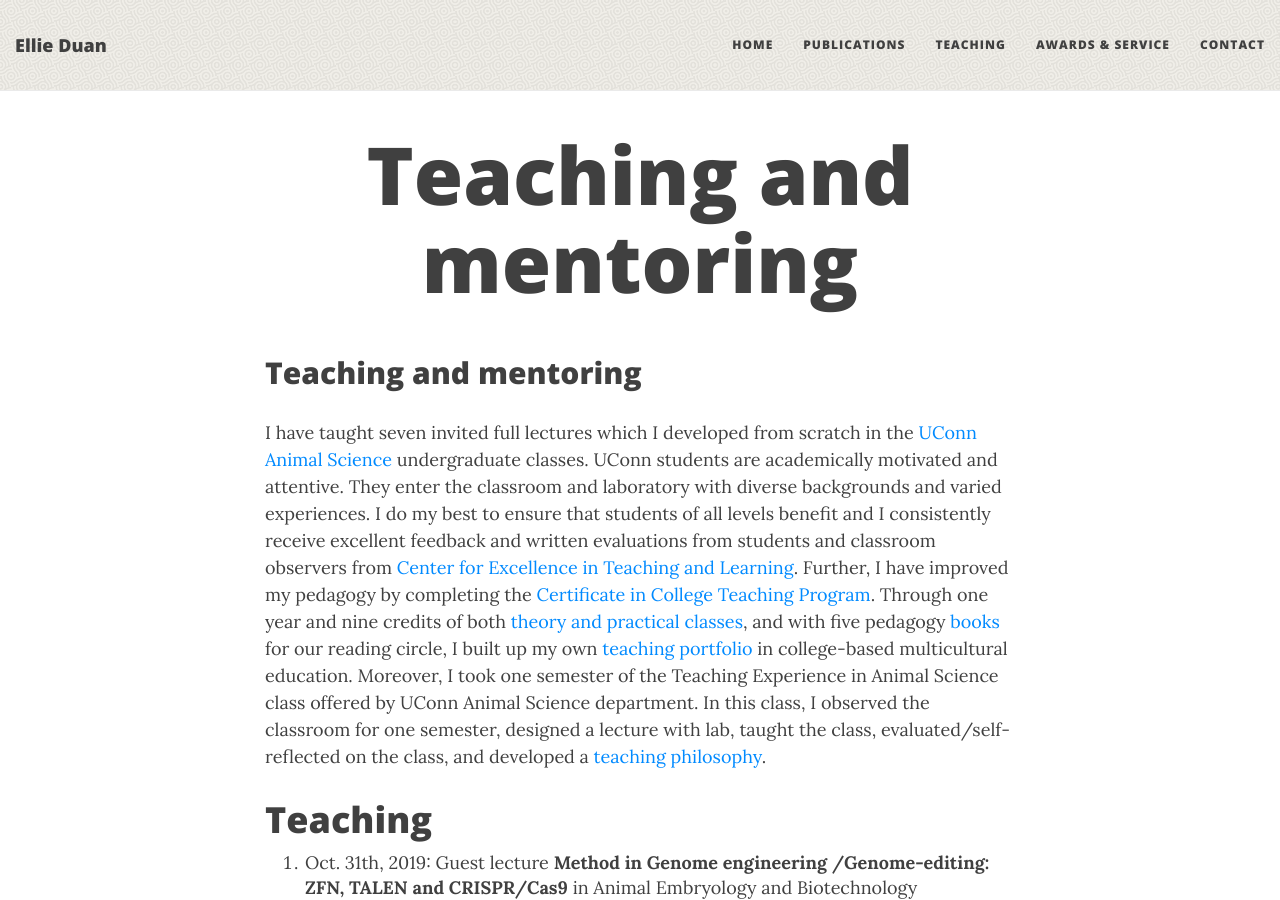
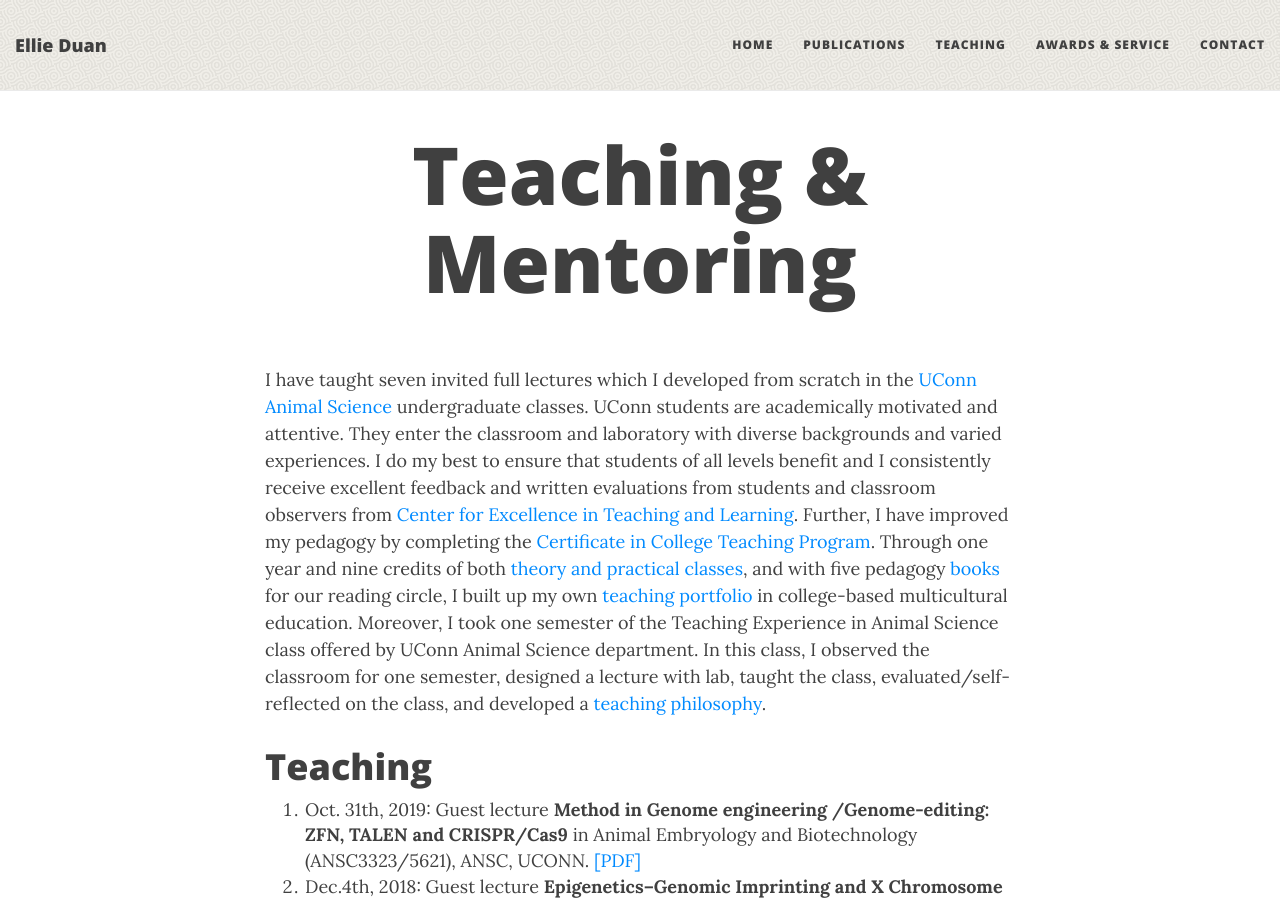
Before and after one commit to EllieDuan/EllieDuan.github.io, a Jekyll site: the page built from teaching.md, in a window 1280 px wide and 900 px high. Built offline with Jekyll 4.4.1, drawn with Linux system fonts in a browser that asks for light colours; nearby versions of some CDN libraries; our own code applies the rules of GitHub Pages for plain Markdown files.

Commit message:
teaching update

```diff
--- a/teaching.md
+++ b/teaching.md
@@ -1,6 +1,7 @@
-
-## Teaching and mentoring
-
+---
+layout: page
+title: Teaching & Mentoring
+---
 
 I have taught seven invited full lectures which I developed from
 scratch in the [UConn Animal Science](http://www.animalscience.uconn.edu/) undergraduate classes. UConn
```
